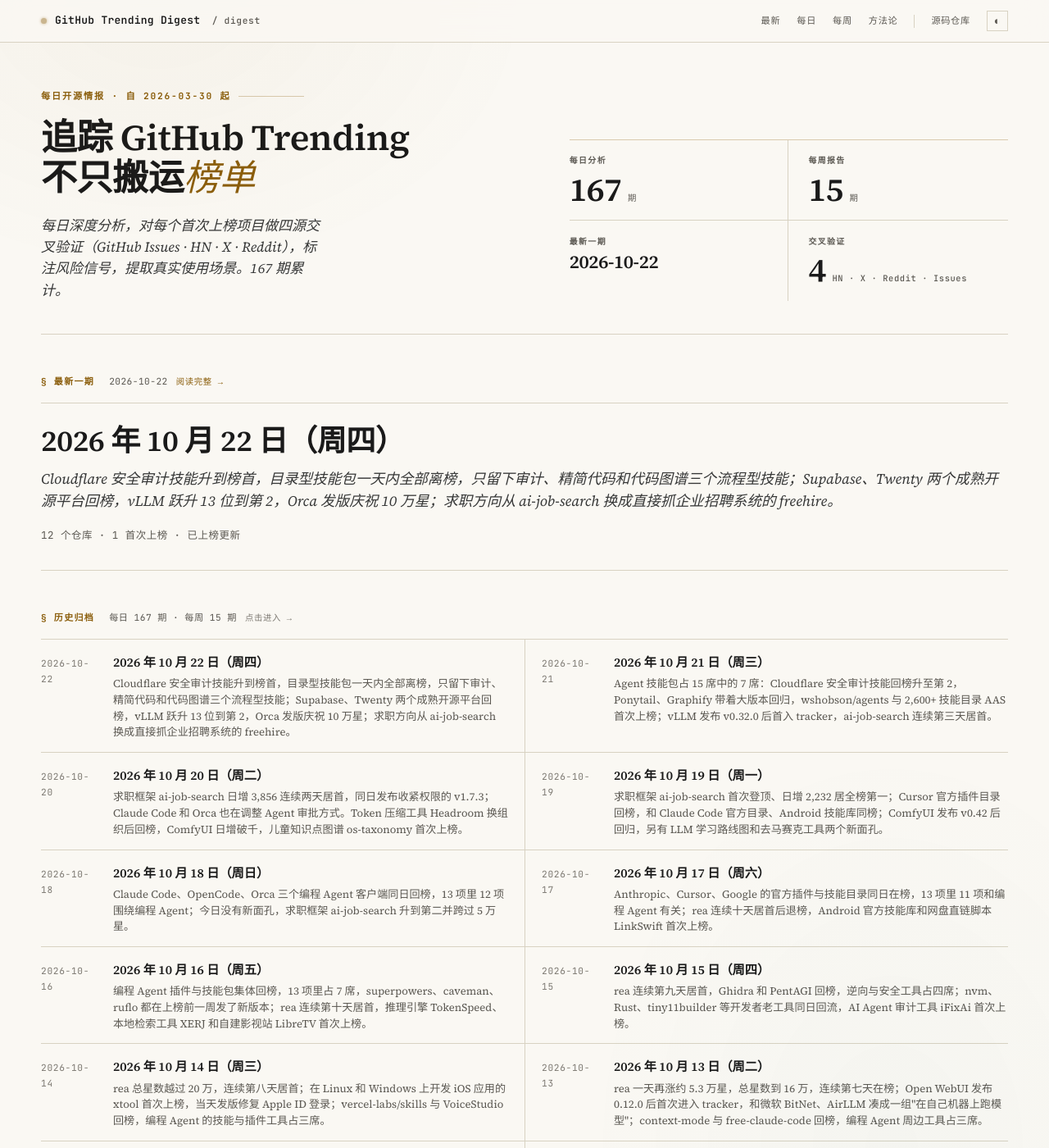
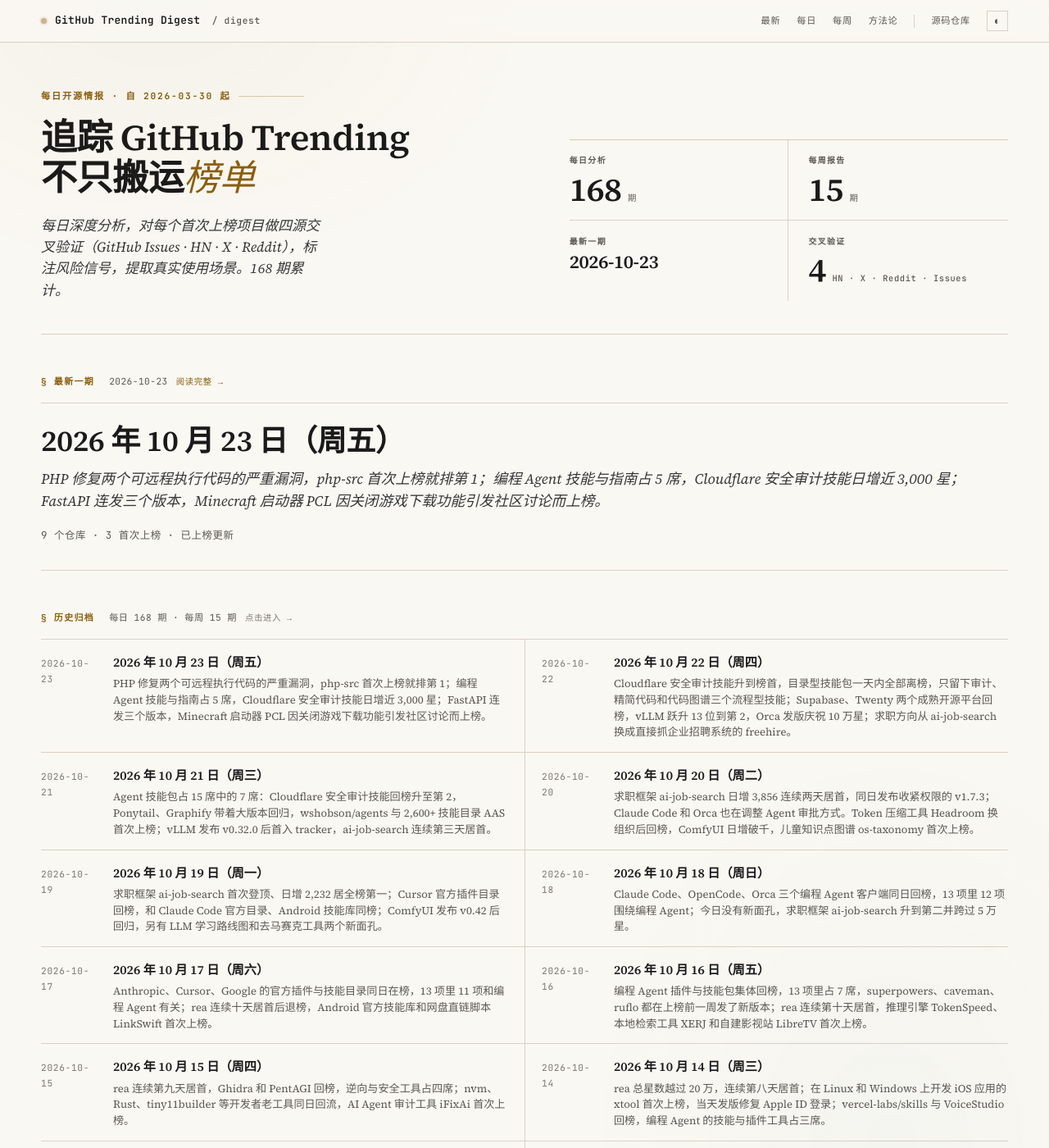
Before and after one commit to maxzyma/github-trending-digest, a Jekyll site: the page built from index.md, in a window 1280 px wide and 1400 px high. Shown: the whole window at 82% size. Built offline with Jekyll 4.4.1, drawn with Linux system fonts in a browser that asks for light colours; some of the changed lines change nothing that is shown; some of the changed text lies outside the part shown.

Commit message:
daily: 2026-10-23 public archive

```diff
--- /dev/null
+++ b/daily/2026-10-23-analysis.md
@@ -0,0 +1,122 @@
+---
+layout: daily
+date: 2026-10-23
+title: GitHub Trending 深度分析 — 2026 年 10 月 23 日（周五）
+subtitle: PHP 修复两个可远程执行代码的严重漏洞，php-src 首次上榜就排第 1；编程 Agent 技能与指南占 5 席，Cloudflare 安全审计技能日增近 3,000 星；FastAPI 连发三个版本，Minecraft 启动器 PCL 因关闭游戏下载功能引发社区讨论而上榜。
+total: 9
+new_count: 3
+new_repos:
+  - repo: Meloong-Git/PCL
+    stars: 9052
+    star_delta: 119
+    lang: Visual Basic .NET
+    source_strength: 中
+    risk_tags: ['compliance', 'dependency', 'bus_factor']
+updated_repos:
+  - repo: DietrichGebert/ponytail
+    change: ↑2
+    days_listed: 3
+  - repo: cloudflare/security-audit-skill
+    change: ↓3
+    days_listed: 3
+  - repo: Graphify-Labs/graphify
+    change: ↑7
+    days_listed: 3
+  - repo: supabase/supabase
+    change: ↑1
+    days_listed: 2
+---
+
+# GitHub Trending 深度分析 — 2026 年 10 月 23 日（周五）
+
+_PHP 修复两个可远程执行代码的严重漏洞，php-src 首次上榜就排第 1；编程 Agent 技能与指南占 5 席，Cloudflare 安全审计技能日增近 3,000 星；FastAPI 连发三个版本，Minecraft 启动器 PCL 因关闭游戏下载功能引发社区讨论而上榜。_
+
+_项目总数: 9 | 首次上榜: 3 | 重新上榜: 2 | 已上榜更新: 4 | 数据源: https://github.com/trending_
+
+## 本日主线
+
+**主线一：榜单地图 — 9 项分三组，编程 Agent 技能与指南占 5 席，另外 4 项都是有具体事件的老项目。** 今日分组：
+
+- **编程 Agent 技能与指南**（5 项）—— `cloudflare/security-audit-skill`（↓3，#4，42,655 ⭐，+2,979，日增全榜第一）多阶段安全审计技能，`DietrichGebert/ponytail`（↑2，#3，175,004 ⭐，+1,948）让 Agent 少写代码的规则与评审技能，`Graphify-Labs/graphify`（↑7，#5，134,023 ⭐）把代码库转成可查询的知识图谱，`anthropics/knowledge-work-plugins`（RE，#2）Anthropic 官方的知识工作插件集，`luongnv89/claude-howto`（RE，#8）Claude Code 图解教程
+- **成熟基础设施与框架**（3 项）—— `php/php-src`（NEW 榜首，41,609 ⭐）PHP 解释器，`supabase/supabase`（↑1，#6，113,840 ⭐）开源 Postgres 开发平台，`fastapi/fastapi`（NEW，#7，104,066 ⭐）Python Web API 框架
+- **中文社区工具**（1 项）—— `Meloong-Git/PCL`（NEW，#9，9,052 ⭐）国内常用的 Minecraft 启动器
+
+和 10-22 的 12 项相比，留下 4 项（ponytail、security-audit-skill、graphify、supabase）。离榜的 8 项是 `vllm-project/vllm`、`stablyai/orca`、`headroomlabs-ai/headroom`、`Comfy-Org/ComfyUI`、`twentyhq/twenty`、`shiyu-coder/Kronos`、`strelov1/freehire` 和 `akitaonrails/ai-memory`，模型推理和编程 Agent 工作台方向整体退场。技能方向反而从 3 项增加到 5 项：昨天全部离榜的目录型插件集，今天由 Anthropic 官方的 knowledge-work-plugins 带回一项。日增前三全是流程型技能（security-audit-skill +2,979、ponytail +1,948、graphify +1,408），合计约 6,300，占全榜日增约 79%。
+
+**主线二：PHP 安全事件 — 两个 CVSS 10.0 的远程代码执行漏洞把 php-src 推上榜首。** PHP 团队 10-21 同时发布 8.5.12、8.4.27、8.3.36、8.2.35，修复 CVE-2026-109618 与 CVE-2026-109619。发布说明称两者都允许未认证的远程代码执行，“没有完整的缓解手段，升级是唯一安全选择”。第一个漏洞出在内存耗尽处理：多段（multipart）请求可以在不超出表面限制的情况下耗尽内存，使请求内存停在未初始化状态，随后被关闭流程读取（GHSA-w8hw-w9fx-j79w）。第二个是常驻工作进程在两次请求之间残留全局状态，导致释放后重用（GHSA-6wmf-4rv5-p3rp）。HN 上的讨论很集中：PHP 官方安全公告 1,555 分、658 条评论，PHP 8.2.35 发布帖 1,096 分，PHP 基金会解释此次修复与后续安全投入的文章 811 分；另有帖子报告 openwrt.org 因此临时下线。修复提交约 1.15 万行（HN 上有专帖讨论提交规模）。php-src 今天只涨 287 星，排第 1 不是靠星数，而是事件带来的集中关注。对运维 PHP 服务的读者，这条比榜上任何新项目都更需要立即处理。
+
+**主线三：PCL 上榜是一次合规事件，不是新项目走红。** PCL 10-20 发布 2.99.0.0，更新说明是“为遵守相关法律法规，PCL 不再提供 MC 下载功能”。源码里用一个开关屏蔽了游戏版本下载和整合包安装，已安装的游戏和 Mod 下载不受影响。随后 GitHub 上出现多个恢复下载功能的 fork 和补丁，社区版 PCL-CE 据报道也跟进限制（转述未验）。中文社区讨论很多，HN、Reddit 没有讨论。它和 FastAPI、Supabase 一样是老仓库，上榜反映的是事件关注度，不代表新用户在增长。
+
+## NEW 首次上榜
+
+### [php/php-src](https://github.com/php/php-src) — NEW ⭐ 41,609（+287）| C | 知名老项目首入 tracker
+
+- **它是什么**: PHP 语言的官方解释器源码。WordPress、Laravel 等大量网站和框架都运行在它上面。
+- **近期**: 10-21 发布 8.5.12、8.4.27、8.3.36、8.2.35 四个安全版本，修复两个可被未认证远程利用的严重漏洞（CVE-2026-109618、CVE-2026-109619），细节见主线二。HN 另有帖子讨论“可能存在第三个严重 CVE”（71 分），目前没有官方确认。10-21 以来提交超过 100 个。
+- **备注**: open issue 2,235，属于大型语言项目的正常体量。上榜由安全事件驱动，不做完整 grounding。
+
+### [fastapi/fastapi](https://github.com/fastapi/fastapi) — NEW ⭐ 104,066（+101）| Python | 知名老项目首入 tracker
+
+- **它是什么**: Python 里写 Web API 的主流框架，按类型标注自动做参数校验并生成接口文档，很多 AI 应用的后端服务用它搭建。
+- **近期**: 10-22 到 10-23 连发 0.161.0、0.161.1、0.162.0 三个版本。0.161.0 支持把多个表单模型组成联合类型（#16596）。0.162.0 标注为不兼容变更：表单里没填的布尔字段不再自动当成 `False`，而是使用声明的默认值，没有默认值就报缺字段（#16605）。用 HTML 复选框提交表单的应用需要显式把默认值设为 `False`，升级前应检查。
+- **备注**: open issue 只有 60，维护状态良好。成熟项目，不做完整 grounding。
+
+### [Meloong-Git/PCL](https://github.com/Meloong-Git/PCL) — NEW ⭐ 9,052（+119）| Visual Basic .NET | 信源：中
+
+**它是什么**: PCL（Plain Craft Launcher）是一款 Windows 上的 Minecraft 启动器，在国内玩家中使用很广。它负责下载和安装不同版本的游戏、管理 Mod 和整合包、处理登录，然后启动游戏。作者是龙腾猫跃（GitHub 账号 LTCatt）。
+
+**解决什么问题**: 官方启动器在国内下载慢，对 Mod、整合包和多版本共存的支持也不方便。PCL 把下载加速、Mod 资源检索、整合包一键安装和主题自定义集中在一个中文界面里，玩家不需要手动拼装文件。
+
+**谁在用、怎么用**（来自 Issues/中文社区）:
+- 本地化与配置：#4145 讨论语言、配置项和时间格式的本地化，175 条评论，是仓库里讨论最多的 issue。
+- 安装与解压：#7556 用户用 Windows 自带解压工具解压后启动器打不开（30 条评论）。
+- 下载功能关闭后：事件后几天新增 issue 很密集，例如 #9533 Java 下载列表失败后抛异常、#9532 主页内容加载失败（转述未验）。
+- 中文社区：MineBBS、NexusMC 论坛、B 站都有专门讨论下载功能关闭的帖子，GitHub 上也有人建了事件梳理仓库（转述未验）。
+
+**社区怎么评价**:
+- 正面: 长期功能需求活跃，社区持续提交修复，日常 PR 由维护者 HerobrineXia 合并。
+- 负面: 关闭游戏下载后不满集中，多个恢复下载功能的 fork 和补丁随即出现。
+- 健康度: 9,052 星、34 个 subscribers，比值约 266:1；1,346 fork，open issue 287。仓库 2022-07 创建，已有 4 年多，下载用户多、开发参与者少的启动器类项目比值普遍偏高，不能据此判断热度失真。正式版本只由作者 LTCat 一人提交发布（10-16 发布 2.14.0.0，10-20 发布 2.99.0.0）。HN、Reddit 均无相关讨论，讨论集中在中文社区。
+
+**风险与争议**:
+- **compliance**: 许可证不是开源许可，而是作者自定义的分发许可（GitHub 显示 NOASSERTION），恢复下载功能的 fork 是否被允许存在疑问；下载功能关闭本身也是作者以合规为由做出的决定。
+- **dependency**: 核心的游戏下载功能可能随监管要求下线，同类启动器也受同一环境影响。
+- **bus_factor**: 正式版本只由作者一人发布，下载限制这类决定没有其他维护者能改变。
+
+**技术备注**: VB.NET + WPF，仅支持 Windows。仓库公开大部分源码，随版本同步更新；GitHub Releases 接口为空，版本以提交记录为准。下载限制由源码中的 `RestrictMcDownload` 开关实现，涉及下载安装页和整合包模块。
+
+---
+
+## RE 回归项目
+
+### anthropics/knowledge-work-plugins — RE（#2，上次上榜 2026-10-21）
+
+- **Stars**: 32,394（今日 +303，较 10-21 在榜时的 30,812 累计 +1,582）
+- **更新**: 10-21 销售插件升到 2.1.0，给生成内容的每一行标出来源并附核对链接（#1351）；10-22 再次更新 security-guidance 插件（#1374）。昨天离榜、今天回到第 2，是目录型插件集里唯一回榜的一项。
+
+### luongnv89/claude-howto — RE（#8，上次上榜 2026-06-11）
+
+- **Stars**: 44,090（今日 +177，较 6-11 在榜时的 36,565 累计 +7,525）
+- **更新**: 10-19 同步到 Claude Code v2.1.302（#194），图解生成从 Mermaid.js 换成 Pele（#197）；10-20 把数据库 MCP 示例默认改为只读（#200），并修正版本同步后各页之间的矛盾说法（#198）。没有新发布的版本，最近一个版本仍是 6-02 的 v2.1.160。
+
+## 已上榜项目更新
+
+### DietrichGebert/ponytail — ↑2（连续上榜 3 天，#3）
+
+- **Stars**: 175,004（今日 +1,948，较 10-22 记录的 171,905 增加 +3,099）
+- **更新**: 无显著更新，最近一次推送是 10-18，最新版本仍是 10-16 的 v5.3.2。
+
+### cloudflare/security-audit-skill — ↓3（连续上榜 3 天，#4）
+
+- **Stars**: 42,655（今日 +2,979，较 10-22 记录的 36,644 增加 +6,011）
+- **更新**: 无显著更新，最近一次提交仍是 9-14，没有新版本。排名降了 3 位，日增却是全榜第一，排名下降主要是因为 php-src、knowledge-work-plugins 等项目挤到前面。
+
+### Graphify-Labs/graphify — ↑7（连续上榜 3 天，#5）
+
+- **Stars**: 134,023（今日 +1,408，较 10-22 记录的 131,821 增加 +2,202）
+- **更新**: 10-22 发布 v0.9.94（21 个社区 PR），安装技能时改用随机命名的临时文件写入，防止本地攻击者预先放置符号链接劫持写入；10-23 发布 v0.9.95（19 个社区 PR），抓取 URL 时拒绝带账号密码或端口异常的地址，SQL 存储过程会生成读表、写表关系。两个版本都升级了缓存格式，升级后首次构建会重新解析。open issue 1,606，积压较多。
+
+### supabase/supabase — ↑1（连续上榜 2 天，#6）
+
+- **Stars**: 113,840（今日 +693，较 10-22 记录的 113,096 增加 +744）
+- **更新**: 无新版本，最近一个仍是 8-07 的 v1.26.08；10-22 以来 78 个提交，没有找到单一驱动事件。
--- /dev/null
+++ b/daily/2026-10-23.md
@@ -0,0 +1,15 @@
+# GitHub Trending 每日榜单 — 2026 年 10 月 23 日（周五）
+
+| # | 项目 | Stars | 今日 | 排名变化 |
+|---|------|-------|------|---------|
+| 1 | [php/php-src](https://github.com/php/php-src) | 41,609 | +287 | NEW |
+| 2 | [anthropics/knowledge-work-plugins](https://github.com/anthropics/knowledge-work-plugins) | 32,394 | +303 | RE |
+| 3 | [DietrichGebert/ponytail](https://github.com/DietrichGebert/ponytail) | 175,004 | +1,948 | ↑2 |
+| 4 | [cloudflare/security-audit-skill](https://github.com/cloudflare/security-audit-skill) | 42,655 | +2,979 | ↓3 |
+| 5 | [Graphify-Labs/graphify](https://github.com/Graphify-Labs/graphify) | 134,023 | +1,408 | ↑7 |
+| 6 | [supabase/supabase](https://github.com/supabase/supabase) | 113,840 | +693 | ↑1 |
+| 7 | [fastapi/fastapi](https://github.com/fastapi/fastapi) | 104,066 | +101 | NEW |
+| 8 | [luongnv89/claude-howto](https://github.com/luongnv89/claude-howto) | 44,090 | +177 | RE |
+| 9 | [Meloong-Git/PCL](https://github.com/Meloong-Git/PCL) | 9,052 | +119 | NEW |
+
+> 数据源：<https://github.com/trending> · 抓取于 2026-10-23（总 Stars 为 2026-10-24 用 gh api 补查的值）
--- a/index.md
+++ b/index.md
@@ -48,6 +48,7 @@
 
 ## Daily Analysis
 
+- [2026-10-23](daily/2026-10-23-analysis) — PHP 修复两个可远程执行代码的严重漏洞，php-src 首次上榜就排第 1；编程 Agent 技能与指南占 5 席，Cloudflare 安全审计技能日增近 3,000 星；FastAPI 连发三个版本，Minecraft 启动器 PCL 因关闭游戏下载功能引发社区讨论而上榜。
 - [2026-10-22](daily/2026-10-22-analysis) — Cloudflare 安全审计技能升到榜首，目录型技能包一天内全部离榜，只留下审计、精简代码和代码图谱三个流程型技能；Supabase、Twenty 两个成熟开源平台回榜，vLLM 跃升 13 位到第 2，Orca 发版庆祝 10 万星；求职方向从 ai-job-search 换成直接抓企业招聘系统的 freehire。
 - [2026-10-21](daily/2026-10-21-analysis) — Agent 技能包占 15 席中的 7 席：Cloudflare 安全审计技能回榜升至第 2，Ponytail、Graphify 带着大版本回归，wshobson/agents 与 2,600+ 技能目录 AAS 首次上榜；vLLM 发布 v0.32.0 后首入 tracker，ai-job-search 连续第三天居首。
 - [2026-10-20](daily/2026-10-20-analysis) — 求职框架 ai-job-search 日增 3,856 连续两天居首，同日发布收紧权限的 v1.7.3；Claude Code 和 Orca 也在调整 Agent 审批方式。Token 压缩工具 Headroom 换组织后回榜，ComfyUI 日增破千，儿童知识点图谱 os-taxonomy 首次上榜。
```
